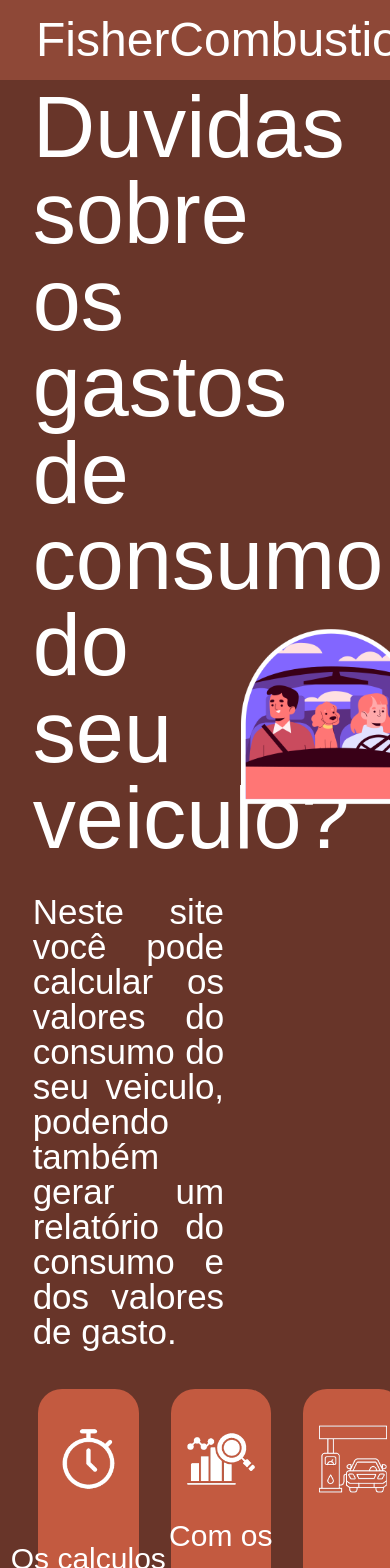
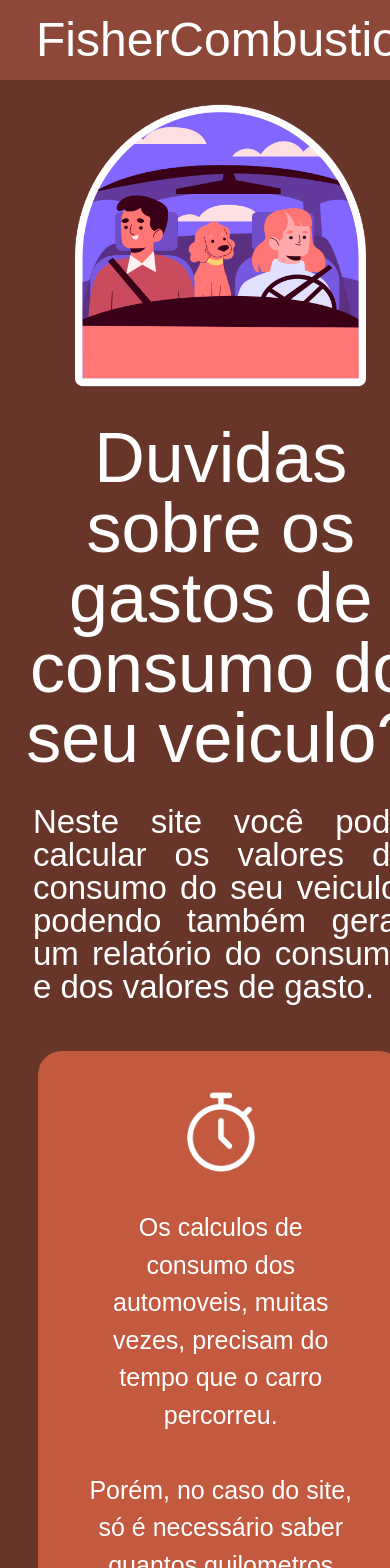
Before and after one commit to Guilherme-Ferreira-Tombini/Fisher-combustion, a Next.js app: page / in a window 390 px wide. Shown: the top 1568 px of the page. Built offline with nearby package versions, Linux system fonts and the light colour scheme; a web font is replaced by a local one.

Commit message:
style: adjustments for the mobile mode of the application

```diff
--- a/src/app/components/ExplanatoryTopics.tsx
+++ b/src/app/components/ExplanatoryTopics.tsx
@@ -2,7 +2,7 @@ import Topics from "./Topics";
 
 export default function ExplanatoryTopics(){
     return(
-        <div className="w-[90%] grid grid-cols-3 mt-5">
+        <div className="w-[90%] grid grid-cols-3 mt-5 mobile:grid-cols-1 mobile:gap-1">
             <Topics
               image={"/img/cronometro 1.png"}
               text={"Os calculos de consumo dos automoveis, muitas vezes, precisam do tempo que o carro percorreu.\n\nPorém, no caso do site, só é necessário saber quantos quilometros com 1 litro de combustivel seu veiculo realiza, o total de litros que ele suporta e o preço do combustivel utilizado."}/>
--- a/src/app/components/TopOfPage.tsx
+++ b/src/app/components/TopOfPage.tsx
@@ -3,28 +3,28 @@ import FamilyCar from "../../../public/img/FamilyCar.png"
 
 export default function TopOfPage() {
   return (
-    <div className="grid grid-cols-2">
-      <div className="w-full h-full p-1 flex flex-col justify-center items-center">
-        <div className="grid-rows-1 justify-items-center w-[90%] ml-9">
-          <h1 className=" text-[86.4px] text-justify leading-none w-[100%] mb-8">
+    <div className="flex flex-row justify-center items-center flex-wrap">
+     <div className="w-[50%] grid grid-col-1 order-2 justify-items-center p-5 mobile:order-1 mobile:w-[75%]">
+        <Image
+          src={FamilyCar}
+          width={430}
+          height={430}
+          quality={100}
+          alt={"FamilyCar"}/>
+      </div>
+
+      <div className=" w-[50%] p-1 flex flex-col justify-center items-center mobile:w-[100%] mobile:p-3 mobile:order-2">
+        <div className="grid grid-rows-1 justify-items-center w-[100%] ml-9 mobile:ml-0 mobile:order-2">
+          <h1 className=" text-[86.4px] text-justify leading-none w-[100%] mb-8 mobile:text-[70px] mobile:text-center">
               Duvidas sobre os gastos de consumo do seu veiculo?
           </h1>
-          <h5 className="w-[100%] text-justify leading-none text-[35px]">
+          <h5 className="w-[100%] text-justify leading-none text-[35px] mobile:text-[33px] mobile:w-[90%]">
               Neste site você pode calcular os valores do consumo do seu veiculo, podendo
               também gerar um relatório do consumo e dos valores de gasto.
           </h5>
         </div>
+      </div>
 
-      </div>
-      <div className="w-full h-full flex justify-center items-center p-5">
-        <Image
-          src={FamilyCar}
-          width={442}
-          height={442}
-          quality={100}
-          alt={"FamilyCar"}/>
-
-      </div>
     </div>
   );
 }
--- a/src/app/components/Topics.tsx
+++ b/src/app/components/Topics.tsx
@@ -14,7 +14,7 @@ export default function Topics({image, text} : TopicsProps) {
         </React.Fragment>
     ));
     return (
-        <div className="flex flex-col justify-center p-4 items-center">
+        <div className="flex flex-col justify-center p-4 items-center mobile:p-4 ">
            <div className="bg-[#C35A40] rounded-3xl p-4 w-full h-full grid grid-cols-1 justify-items-center">
               <Image
                 className="mt-5"
@@ -22,7 +22,7 @@ export default function Topics({image, text} : TopicsProps) {
                 alt={"Image"}
                 width={90} height={90}/>
 
-               <h5 className="text-center text-[30px] m-5">
+               <h5 className="text-center text-[30px] m-5 mobile:text-[25px] mobile:p-3">
                   {paragraph}
                </h5>
            </div>
--- a/tailwind.config.ts
+++ b/tailwind.config.ts
@@ -11,6 +11,9 @@ const config: Config = {
       fontFamily: {
         abel: ['var(--font-abel)'],
       },
+      screens:{
+        'mobile': {'max': '767px'},
+      },
     },
   },
   plugins: [],
```
